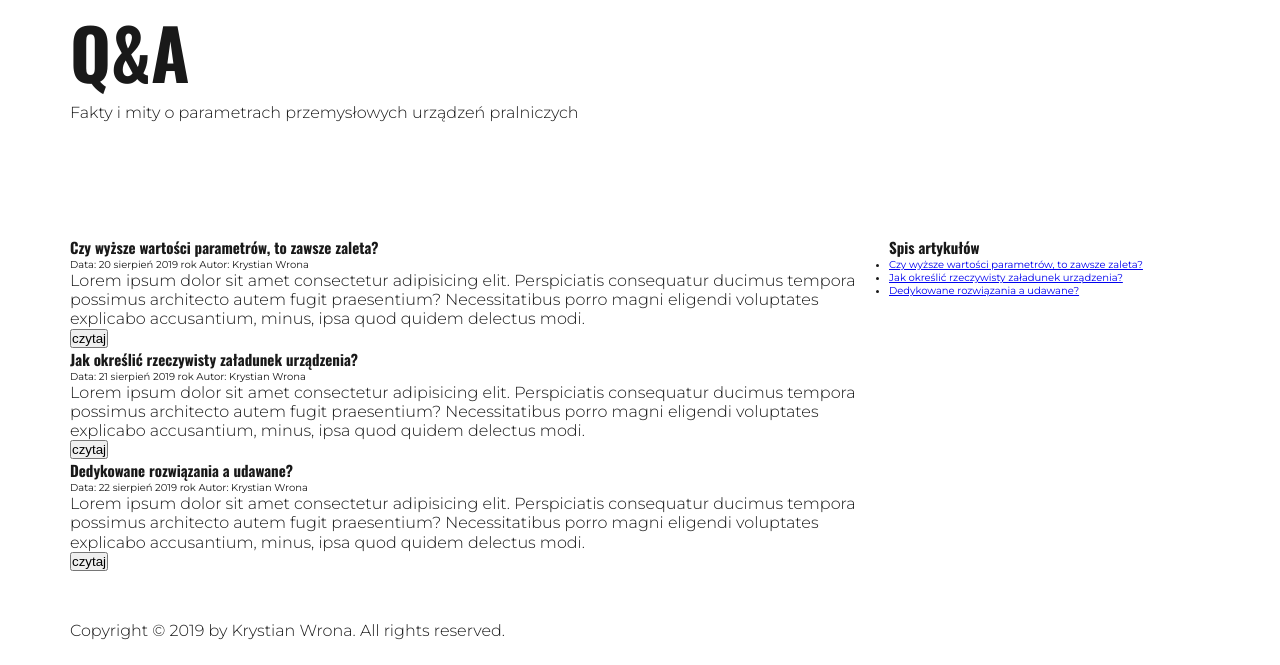
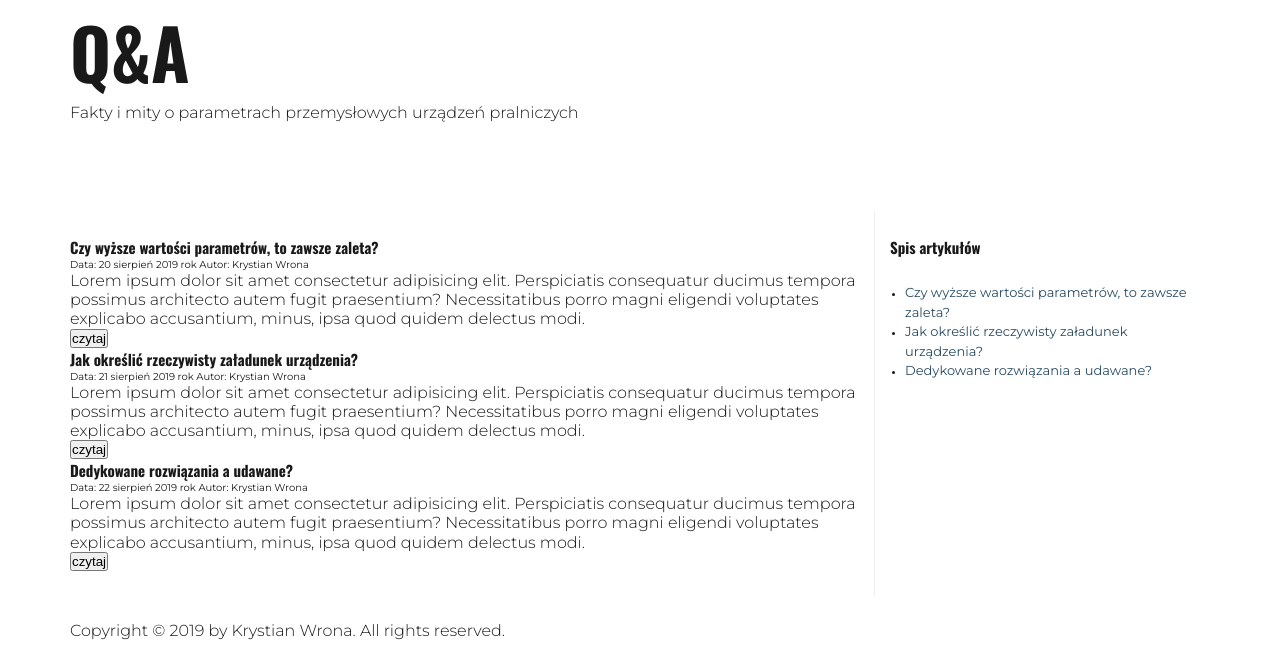
Before and after one commit to krystek77/pralma, a PHP site: page /pytania.html in a window 1280 px wide. Shown: the part 157-822 px from the top of the page. Run offline with PHP 8.4, Linux system fonts and the light colour scheme.

Commit message:
add style to aside component

```diff
--- a/style/qanda.css
+++ b/style/qanda.css
@@ -233,6 +233,22 @@ body {
   }
 }
 
+.aside {
+  border-left: 1px solid #eef0eb;
+}
+.aside__list {
+  padding-top: 2.5rem;
+  padding-bottom: 2.5rem;
+  padding-left: 1.5rem;
+  padding-right: 1.5rem;
+}
+.aside__link {
+  text-decoration: none;
+  color: #284b63;
+  font-size: 1.3rem;
+  line-height: 1.5;
+}
+
 .footer {
   width: 100%;
   padding-top: 2.5rem;
```
Also changed, not shown: scss/qanda.scss (+22 -0 lines), 1 other file.
